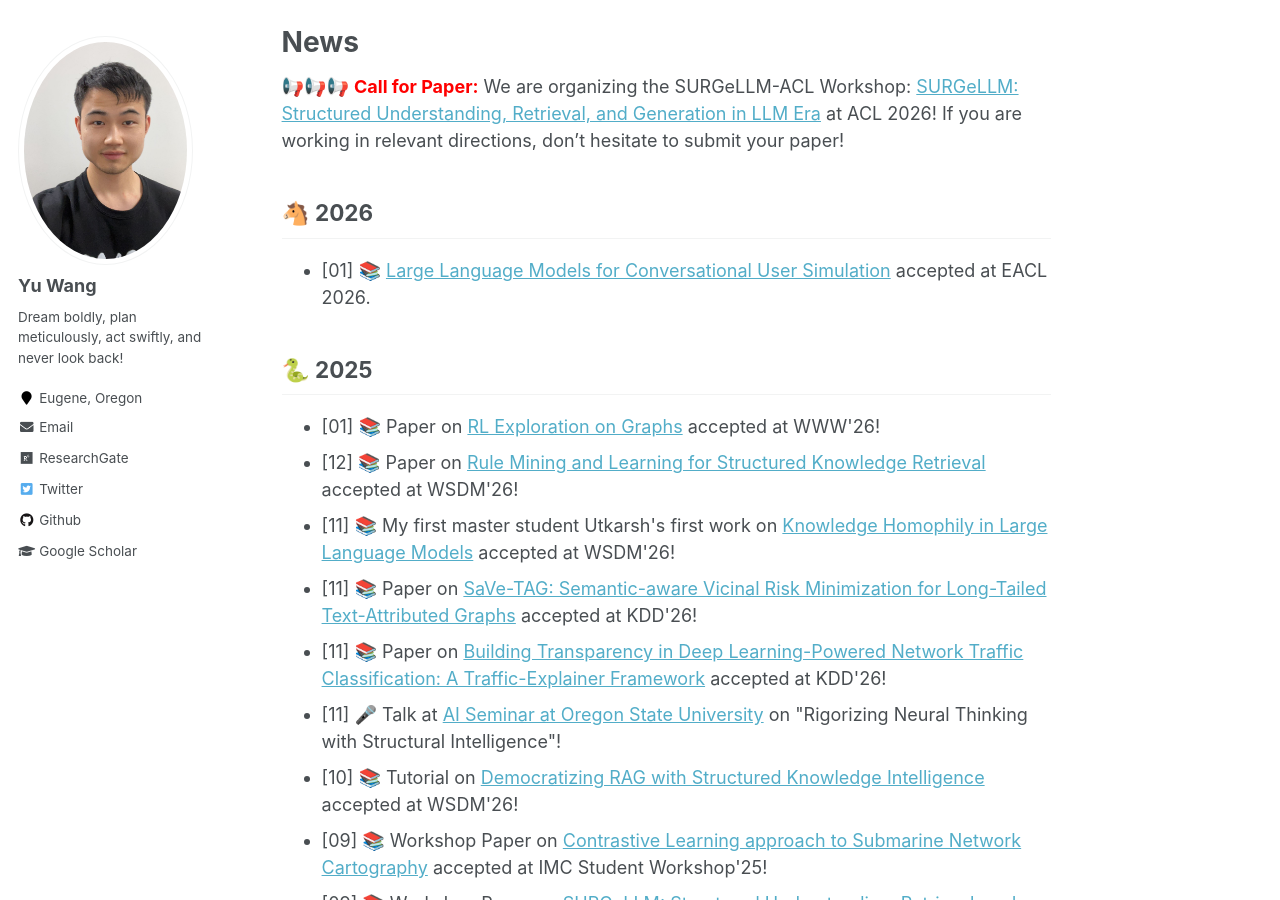
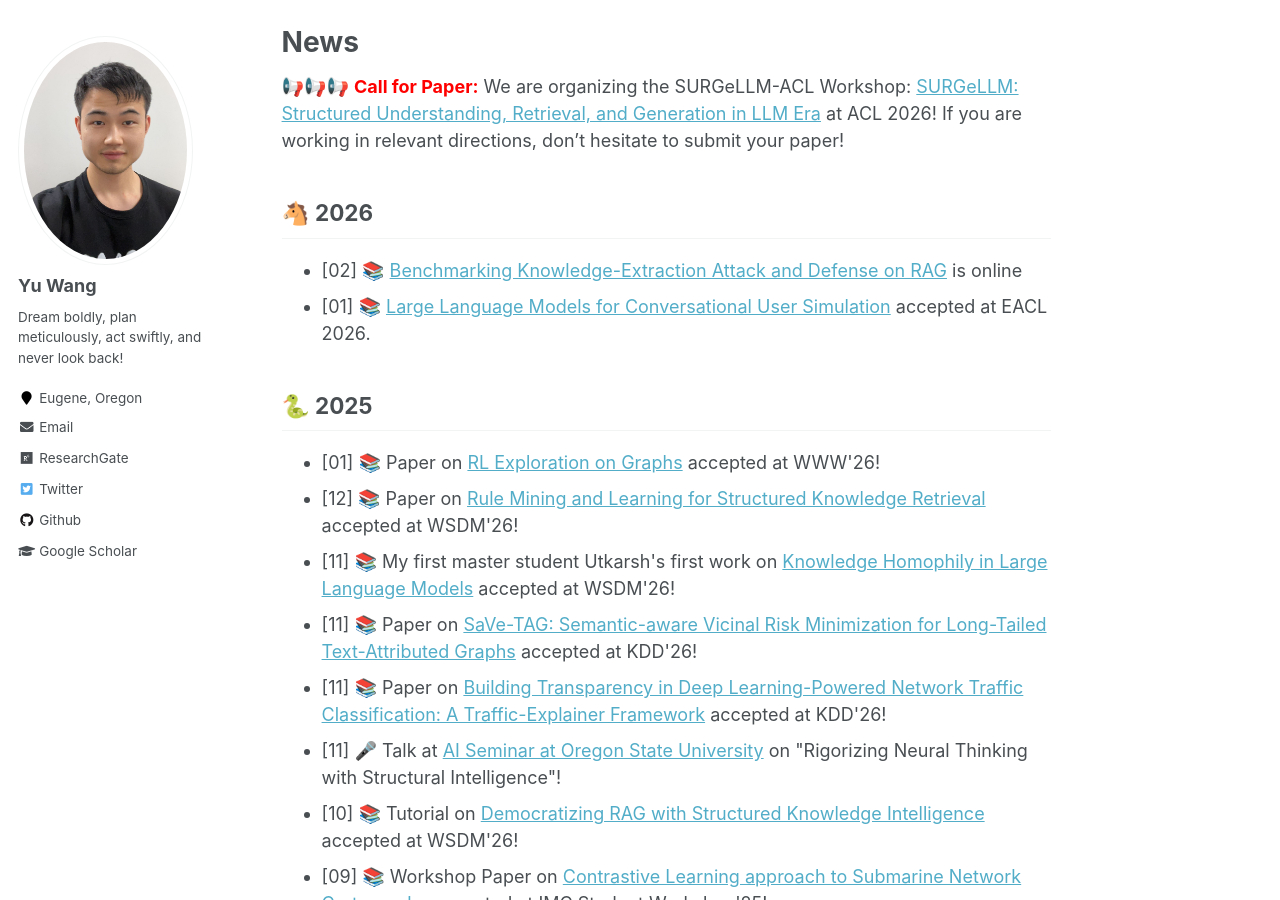
Before and after one commit to yuwang0103/yuwang0103.github.io, a Jekyll site: the page built from _pages/about.md, in a window 1280 px wide and 900 px high, scrolled down 1090 px. Built offline with Jekyll 4.4.1, drawn with Linux system fonts in a browser that asks for light colours.

Commit message:
Update publication list in about.md

```diff
--- a/_pages/about.md
+++ b/_pages/about.md
@@ -36,6 +36,7 @@ News
 🐴 2026
 -----
 <ul>
+<li>[02] 📚 <a href="https://arxiv.org/abs/2602.09319">Benchmarking Knowledge-Extraction Attack and Defense on RAG</a> is online</li>
 <li>[01] 📚 <a href="http://ryanrossi.com/pubs/LLM-based_User_Simulated_Data_Generation_Survey.pdf"> Large Language Models for Conversational User Simulation</a> accepted at EACL 2026.</li>
 </ul>
 
```
